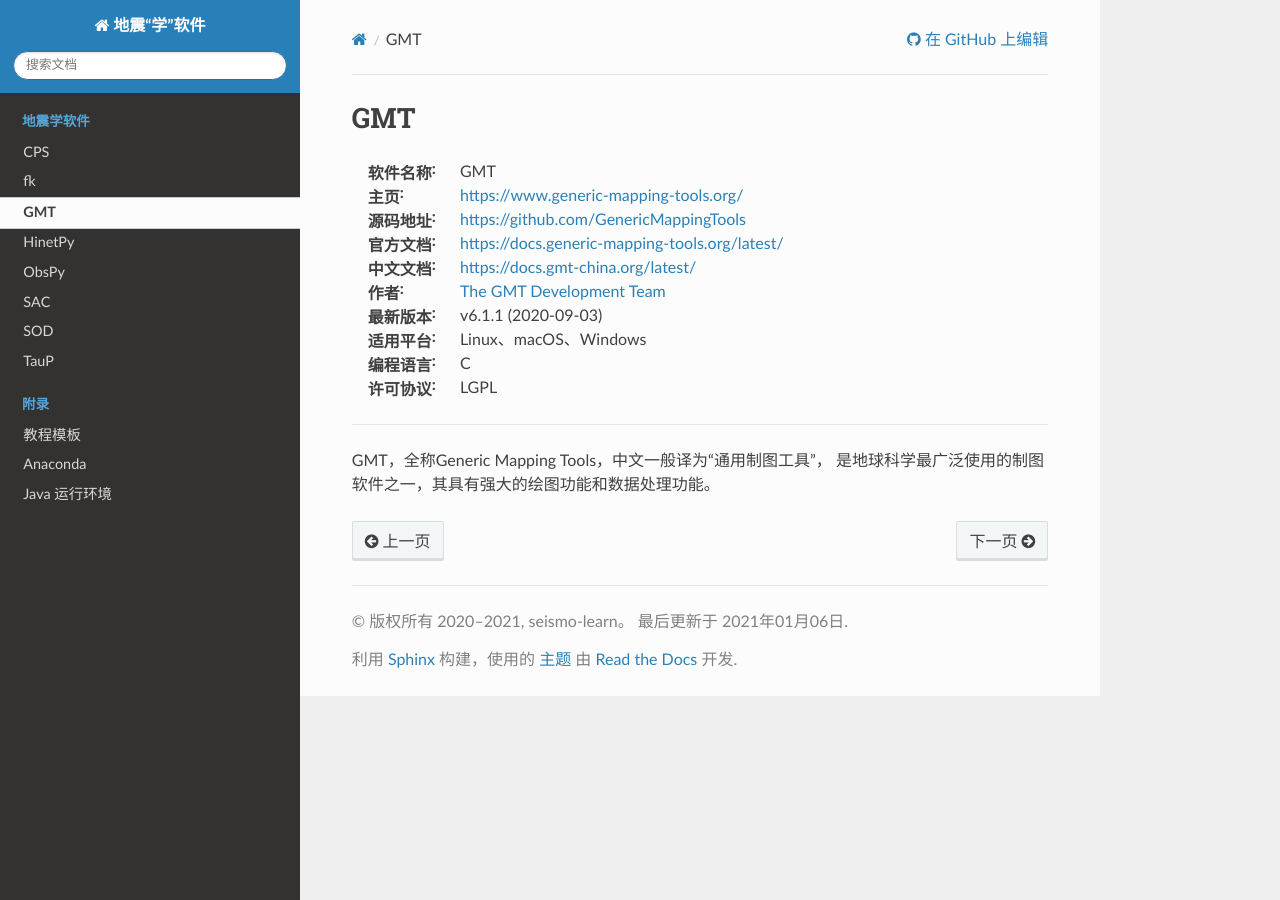
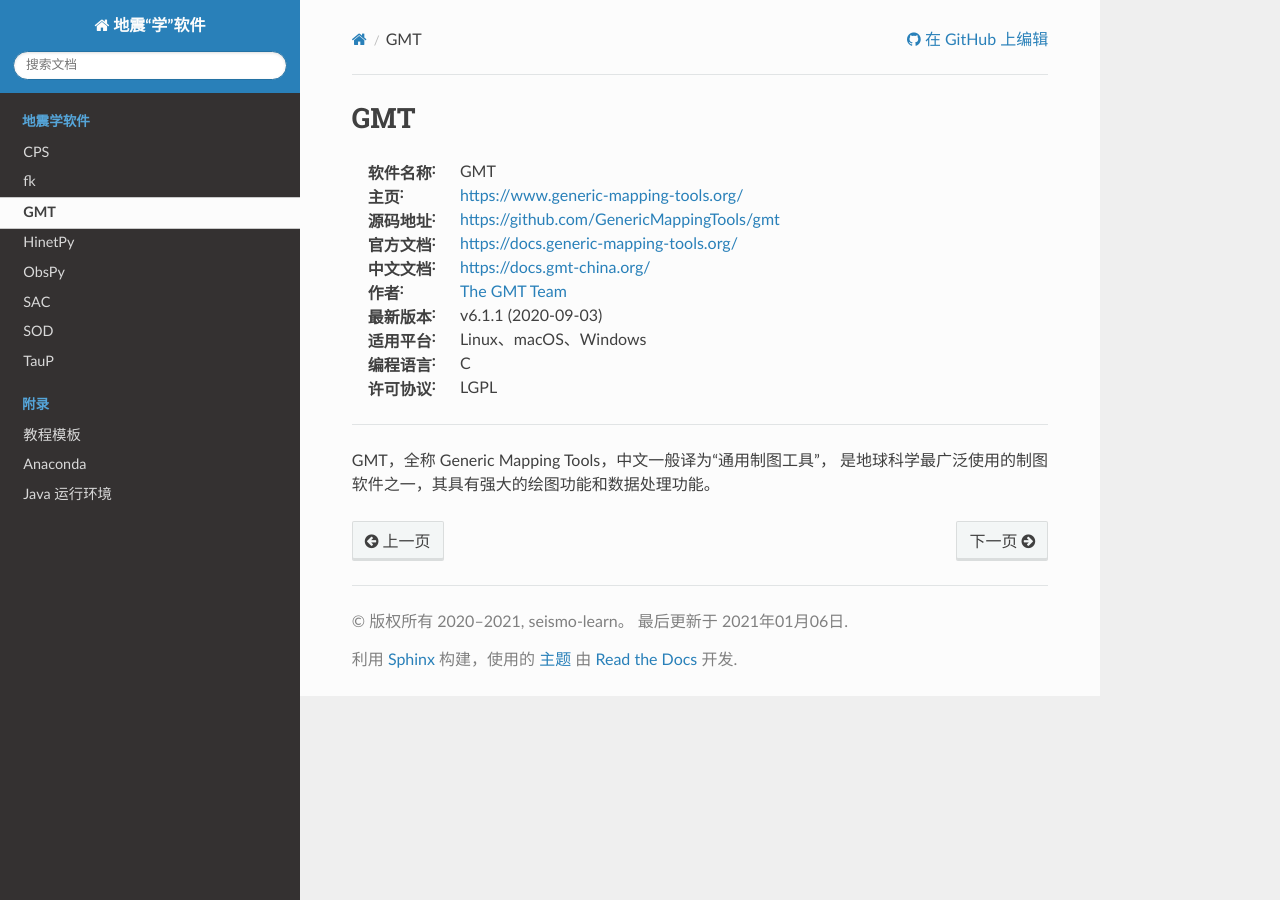
Before and after one commit to seismo-learn/software, a Sphinx documentation site: the page built from source/gmt/index.rst, in a window 1280 px wide. Built offline with Sphinx 7.4.7 and the Read the Docs theme 2.0.0, drawn with Linux system fonts in a browser that asks for light colours.

Commit message:
GMT: Fix metadata (#99)

```diff
--- a/source/gmt/index.rst
+++ b/source/gmt/index.rst
@@ -3,10 +3,10 @@
 
 :软件名称: GMT
 :主页: https://www.generic-mapping-tools.org/
-:源码地址: https://github.com/GenericMappingTools
-:官方文档: https://docs.generic-mapping-tools.org/latest/
-:中文文档: https://docs.gmt-china.org/latest/
-:作者: `The GMT Development Team <https://github.com/GenericMappingTools/gmt/graphs/contributors>`__
+:源码地址: https://github.com/GenericMappingTools/gmt
+:官方文档: https://docs.generic-mapping-tools.org/
+:中文文档: https://docs.gmt-china.org/
+:作者: `The GMT Team <https://github.com/GenericMappingTools/gmt/blob/master/AUTHORS.md>`__
 :最新版本: v6.1.1 (2020-09-03)
 :适用平台: Linux、macOS、Windows
 :编程语言: C
@@ -14,5 +14,5 @@
 
 ----
 
-GMT，全称Generic Mapping Tools，中文一般译为“通用制图工具”，
+GMT，全称 Generic Mapping Tools，中文一般译为“通用制图工具”，
 是地球科学最广泛使用的制图软件之一，其具有强大的绘图功能和数据处理功能。
```
